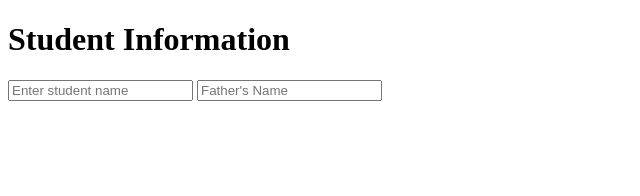
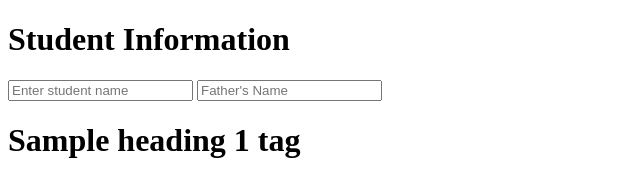
Before and after one commit to amitv-optimus/demo-fast-api, a plain HTML site: page index.html in a window 1280 px wide. Shown: the whole page, without its empty margins (0-640 px from the left). Drawn offline with Linux system fonts and the light colour scheme.

Commit message:
Added sample 1 heading

```diff
--- a/index.html
+++ b/index.html
@@ -51,6 +51,7 @@
         <input type="text" id="fatherName" placeholder="Father's Name" readonly>
 
         <p class="error" id="userDetails"></p>
+        <h1>Sample heading 1 tag</h1>
     </div>
 </body>
 </html>
```
